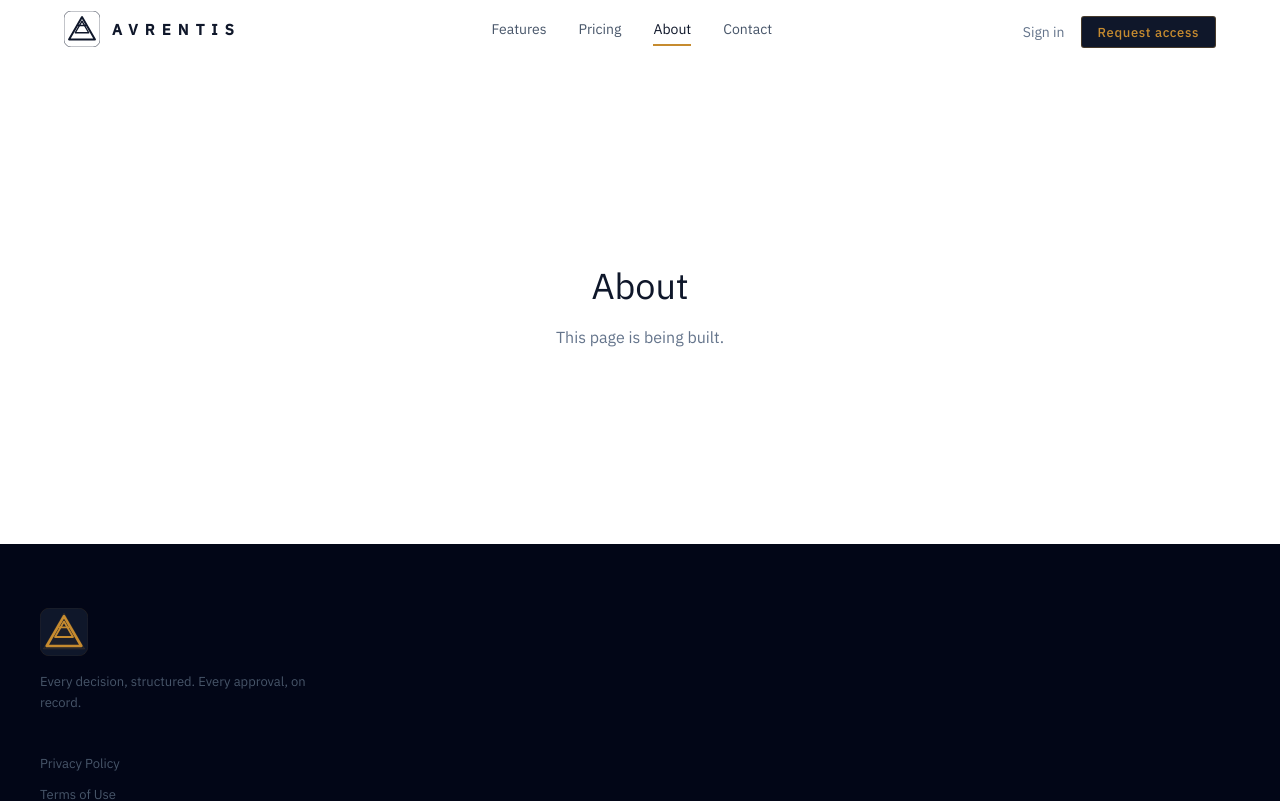
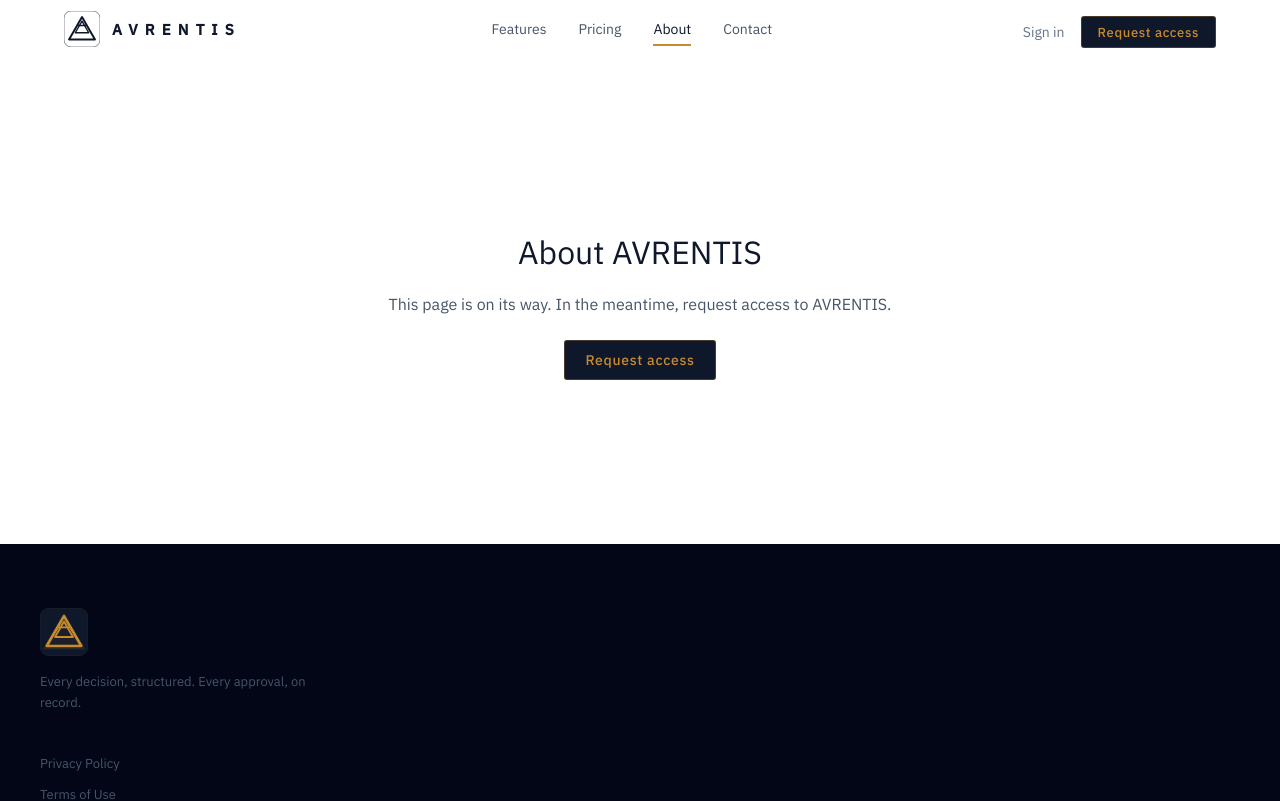
Before and after one commit to avrentishq/avrentis-site, a Next.js app: page /about in a window 1280 px wide. Shown: the top 801 px of the page. Built offline with nearby package versions, Linux system fonts and the light colour scheme.

Commit message:
V2: Recompose homepage with all v2 sections, update placeholder routes

```diff
--- a/src/app/about/page.tsx
+++ b/src/app/about/page.tsx
@@ -1,5 +1,6 @@
 import { Navbar } from "@/components/layout/navbar";
 import { Footer } from "@/components/layout/footer";
+import { Button } from "@/components/ui/button";
 
 export default function AboutPage() {
   return (
@@ -13,31 +14,37 @@
           alignItems: "center",
           justifyContent: "center",
           padding: "96px 24px",
-          gap: "12px",
+          gap: "16px",
         }}
       >
         <h1
           style={{
             fontFamily: "'IBM Plex Sans', system-ui, sans-serif",
             fontWeight: 400,
-            fontSize: "36px",
+            fontSize: "32px",
             color: "#0f172a",
             margin: 0,
           }}
         >
-          About
+          About AVRENTIS
         </h1>
         <p
           style={{
             fontFamily: "'IBM Plex Sans', system-ui, sans-serif",
             fontWeight: 400,
             fontSize: "16px",
-            color: "#64748b",
+            color: "#475569",
             margin: 0,
+            textAlign: "center",
           }}
         >
-          This page is being built.
+          This page is on its way. In the meantime, request access to AVRENTIS.
         </p>
+        <div style={{ marginTop: "8px" }}>
+          <Button variant="navy" href="/contact">
+            Request access
+          </Button>
+        </div>
       </main>
       <Footer />
     </>
--- a/src/app/contact/page.tsx
+++ b/src/app/contact/page.tsx
@@ -1,5 +1,6 @@
 import { Navbar } from "@/components/layout/navbar";
 import { Footer } from "@/components/layout/footer";
+import { Button } from "@/components/ui/button";
 
 export default function ContactPage() {
   return (
@@ -13,31 +14,37 @@
           alignItems: "center",
           justifyContent: "center",
           padding: "96px 24px",
-          gap: "12px",
+          gap: "16px",
         }}
       >
         <h1
           style={{
             fontFamily: "'IBM Plex Sans', system-ui, sans-serif",
             fontWeight: 400,
-            fontSize: "36px",
+            fontSize: "32px",
             color: "#0f172a",
             margin: 0,
           }}
         >
-          Contact
+          Get in touch
         </h1>
         <p
           style={{
             fontFamily: "'IBM Plex Sans', system-ui, sans-serif",
             fontWeight: 400,
             fontSize: "16px",
-            color: "#64748b",
+            color: "#475569",
             margin: 0,
+            textAlign: "center",
           }}
         >
-          This page is being built.
+          This page is on its way. In the meantime, request access to AVRENTIS.
         </p>
+        <div style={{ marginTop: "8px" }}>
+          <Button variant="navy" href="/contact">
+            Request access
+          </Button>
+        </div>
       </main>
       <Footer />
     </>
--- a/src/app/features/page.tsx
+++ b/src/app/features/page.tsx
@@ -1,5 +1,6 @@
 import { Navbar } from "@/components/layout/navbar";
 import { Footer } from "@/components/layout/footer";
+import { Button } from "@/components/ui/button";
 
 export default function FeaturesPage() {
   return (
@@ -13,14 +14,14 @@
           alignItems: "center",
           justifyContent: "center",
           padding: "96px 24px",
-          gap: "12px",
+          gap: "16px",
         }}
       >
         <h1
           style={{
             fontFamily: "'IBM Plex Sans', system-ui, sans-serif",
             fontWeight: 400,
-            fontSize: "36px",
+            fontSize: "32px",
             color: "#0f172a",
             margin: 0,
           }}
@@ -32,12 +33,18 @@
             fontFamily: "'IBM Plex Sans', system-ui, sans-serif",
             fontWeight: 400,
             fontSize: "16px",
-            color: "#64748b",
+            color: "#475569",
             margin: 0,
+            textAlign: "center",
           }}
         >
-          This page is being built.
+          This page is on its way. In the meantime, request access to AVRENTIS.
         </p>
+        <div style={{ marginTop: "8px" }}>
+          <Button variant="navy" href="/contact">
+            Request access
+          </Button>
+        </div>
       </main>
       <Footer />
     </>
--- a/src/app/page.tsx
+++ b/src/app/page.tsx
@@ -1,26 +1,69 @@
 import { Navbar } from "@/components/layout/navbar";
 import { Footer } from "@/components/layout/footer";
+import { AnnouncementStrip } from "@/components/sections/announcement-strip";
 import { Hero } from "@/components/sections/hero";
+import { TrustBar } from "@/components/sections/trust-bar";
 import { Problem } from "@/components/sections/problem";
-import { Solution } from "@/components/sections/solution";
 import { ApprovalChain } from "@/components/sections/approval-chain";
+import { SolutionRow } from "@/components/sections/solution-row";
 import { FeaturesGrid } from "@/components/sections/features-grid";
 import { HowItWorks } from "@/components/sections/how-it-works";
 import { StatsBar } from "@/components/sections/stats-bar";
+import { QuoteBand } from "@/components/sections/quote-band";
 import { CtaBanner } from "@/components/sections/cta-banner";
 
 export default function Home() {
   return (
     <>
+      <AnnouncementStrip />
       <Navbar />
       <main>
         <Hero />
+        <TrustBar />
         <Problem />
-        <Solution />
         <ApprovalChain />
+
+        <SolutionRow
+          label="PAYMENT VOUCHERS"
+          headline="Structure every payment before it moves."
+          body="Every payment voucher raised in AVRENTIS travels a defined path — from the staff member who raises it, through HOD review, finance validation, and MD sanction. No shortcuts. No WhatsApp. Every step on record."
+          features={[
+            "Sequential approval chain — Staff → HOD → Finance → MD",
+            "Permanent record of every action and timestamp",
+            "Audit-ready before any query arises",
+          ]}
+          bg="#FDF8EF"
+        />
+
+        <SolutionRow
+          label="PURCHASE ORDERS"
+          headline="Raise, review, and record every purchase order."
+          body="From vendor selection to MD approval, every purchase order in AVRENTIS is traceable. Vendor details, amounts, cost centres — all structured, all on record."
+          features={[
+            "Registered vendor database with bank details",
+            "Full approval chain with role-based authority",
+            "Reference numbers in IBM Plex Mono for every document",
+          ]}
+          bg="#ffffff"
+          reversed
+        />
+
+        <SolutionRow
+          label="AUDIT TRAIL"
+          headline="An immutable record of everything."
+          body="Every action across your organisation — who submitted, who reviewed, who approved, who returned — permanently on record. The audit trail cannot be edited. It cannot be deleted. It exists because it must."
+          features={[
+            "Every action timestamped and attributed",
+            "Exportable for regulatory review",
+            "NDPR-compliant data handling",
+          ]}
+          bg="#FDF8EF"
+        />
+
         <FeaturesGrid />
         <HowItWorks />
         <StatsBar />
+        <QuoteBand />
         <CtaBanner />
       </main>
       <Footer />
--- a/src/app/pricing/page.tsx
+++ b/src/app/pricing/page.tsx
@@ -1,5 +1,6 @@
 import { Navbar } from "@/components/layout/navbar";
 import { Footer } from "@/components/layout/footer";
+import { Button } from "@/components/ui/button";
 
 export default function PricingPage() {
   return (
@@ -13,14 +14,14 @@
           alignItems: "center",
           justifyContent: "center",
           padding: "96px 24px",
-          gap: "12px",
+          gap: "16px",
         }}
       >
         <h1
           style={{
             fontFamily: "'IBM Plex Sans', system-ui, sans-serif",
             fontWeight: 400,
-            fontSize: "36px",
+            fontSize: "32px",
             color: "#0f172a",
             margin: 0,
           }}
@@ -32,12 +33,18 @@
             fontFamily: "'IBM Plex Sans', system-ui, sans-serif",
             fontWeight: 400,
             fontSize: "16px",
-            color: "#64748b",
+            color: "#475569",
             margin: 0,
+            textAlign: "center",
           }}
         >
-          This page is being built.
+          This page is on its way. In the meantime, request access to AVRENTIS.
         </p>
+        <div style={{ marginTop: "8px" }}>
+          <Button variant="navy" href="/contact">
+            Request access
+          </Button>
+        </div>
       </main>
       <Footer />
     </>
--- a/src/app/privacy/page.tsx
+++ b/src/app/privacy/page.tsx
@@ -1,5 +1,6 @@
 import { Navbar } from "@/components/layout/navbar";
 import { Footer } from "@/components/layout/footer";
+import { Button } from "@/components/ui/button";
 
 export default function PrivacyPage() {
   return (
@@ -13,14 +14,14 @@
           alignItems: "center",
           justifyContent: "center",
           padding: "96px 24px",
-          gap: "12px",
+          gap: "16px",
         }}
       >
         <h1
           style={{
             fontFamily: "'IBM Plex Sans', system-ui, sans-serif",
             fontWeight: 400,
-            fontSize: "36px",
+            fontSize: "32px",
             color: "#0f172a",
             margin: 0,
           }}
@@ -32,12 +33,18 @@
             fontFamily: "'IBM Plex Sans', system-ui, sans-serif",
             fontWeight: 400,
             fontSize: "16px",
-            color: "#64748b",
+            color: "#475569",
             margin: 0,
+            textAlign: "center",
           }}
         >
-          This page is being built.
+          This page is on its way. In the meantime, request access to AVRENTIS.
         </p>
+        <div style={{ marginTop: "8px" }}>
+          <Button variant="navy" href="/contact">
+            Request access
+          </Button>
+        </div>
       </main>
       <Footer />
     </>
--- a/src/app/terms/page.tsx
+++ b/src/app/terms/page.tsx
@@ -1,5 +1,6 @@
 import { Navbar } from "@/components/layout/navbar";
 import { Footer } from "@/components/layout/footer";
+import { Button } from "@/components/ui/button";
 
 export default function TermsPage() {
   return (
@@ -13,14 +14,14 @@
           alignItems: "center",
           justifyContent: "center",
           padding: "96px 24px",
-          gap: "12px",
+          gap: "16px",
         }}
       >
         <h1
           style={{
             fontFamily: "'IBM Plex Sans', system-ui, sans-serif",
             fontWeight: 400,
-            fontSize: "36px",
+            fontSize: "32px",
             color: "#0f172a",
             margin: 0,
           }}
@@ -32,12 +33,18 @@
             fontFamily: "'IBM Plex Sans', system-ui, sans-serif",
             fontWeight: 400,
             fontSize: "16px",
-            color: "#64748b",
+            color: "#475569",
             margin: 0,
+            textAlign: "center",
           }}
         >
-          This page is being built.
+          This page is on its way. In the meantime, request access to AVRENTIS.
         </p>
+        <div style={{ marginTop: "8px" }}>
+          <Button variant="navy" href="/contact">
+            Request access
+          </Button>
+        </div>
       </main>
       <Footer />
     </>
```
